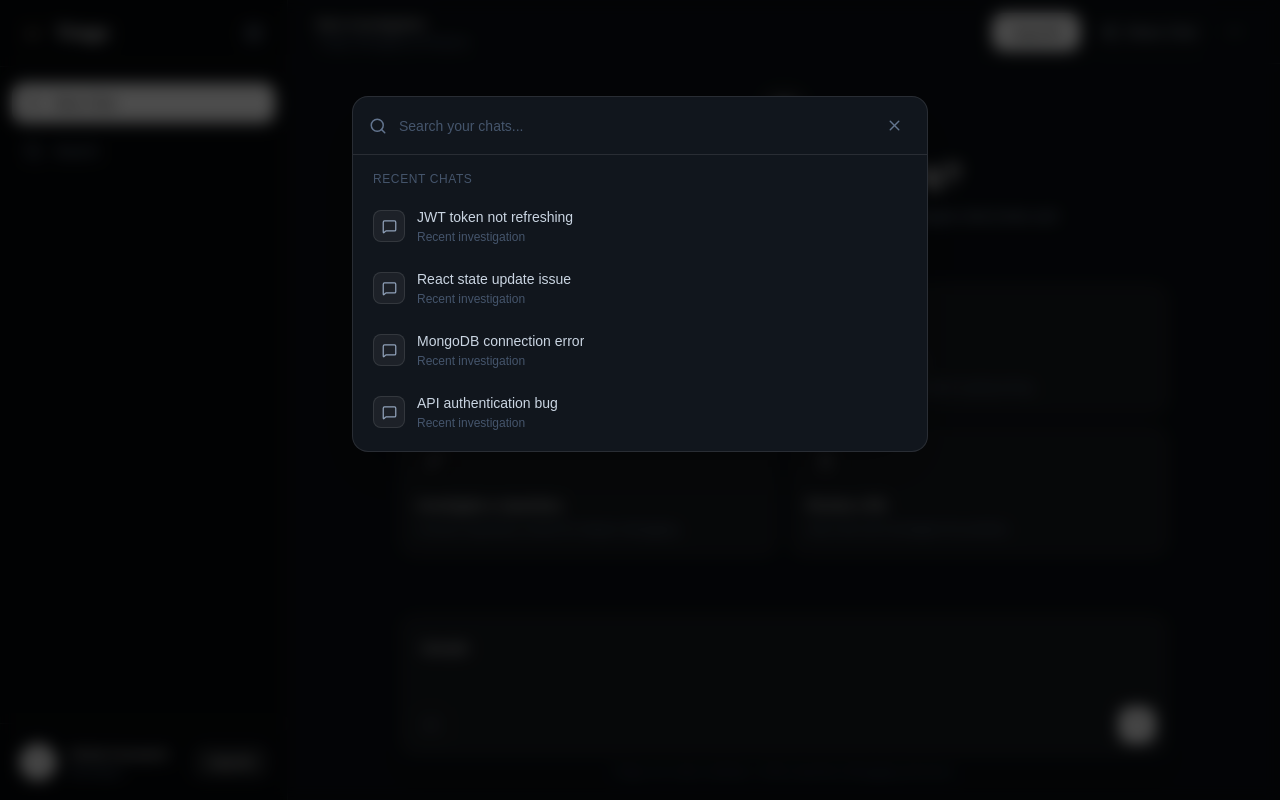
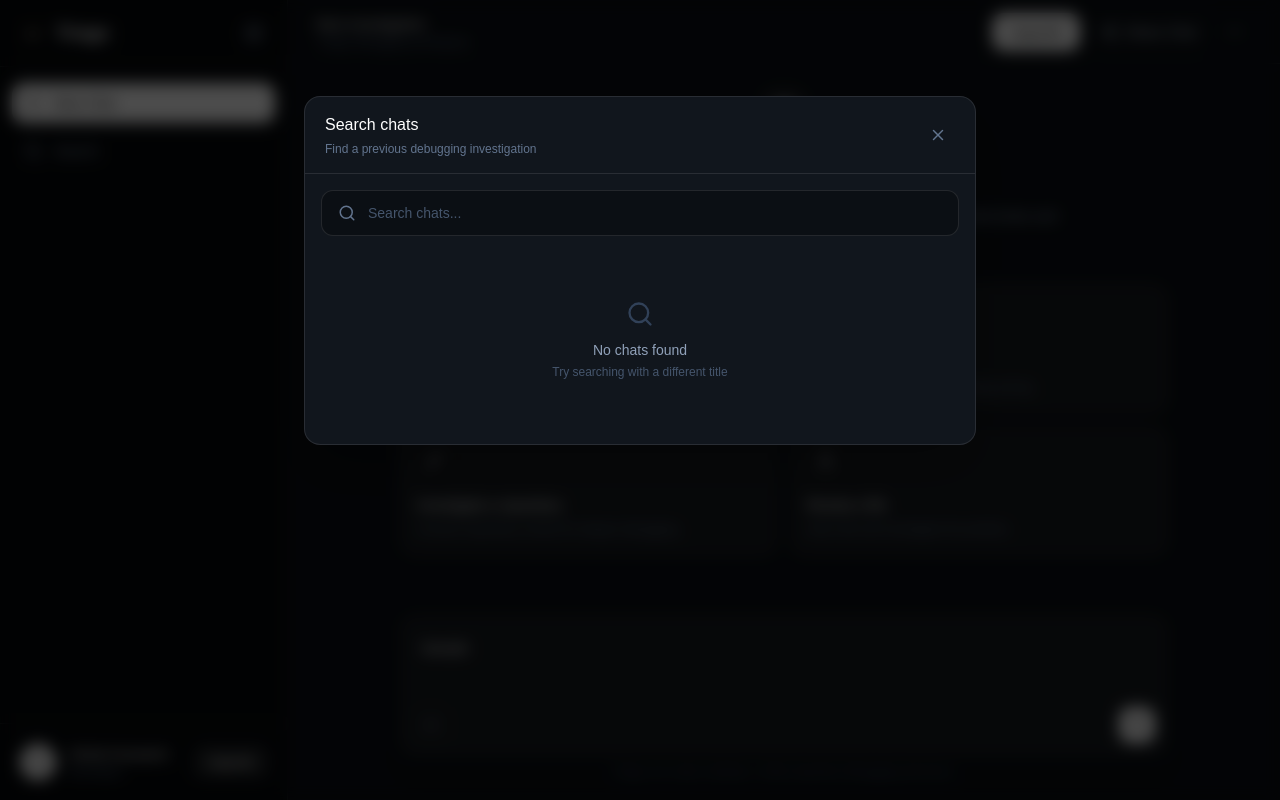
Before and after one commit to vishalgoswami2007/Triage, a React app in the folder frontend/: page /dashboard in a window 1280 px wide. Both pictures are taken after typing "Sample" into the empty fields and a click on the button "Search". Built offline with nearby package versions, Linux system fonts and the light colour scheme; the HTML template or start-up script is replaced by a standard one.

Commit message:
feat: add functional chat search

```diff
--- a/frontend/src/components/dashboard/SearchModal.jsx
+++ b/frontend/src/components/dashboard/SearchModal.jsx
@@ -1,24 +1,75 @@
+import { useMemo, useState } from "react";
 import { Search, X, MessageSquare } from "lucide-react";
 
-function SearchModal({ isOpen, onClose }) {
+function SearchModal({
+  isOpen,
+  onClose,
+  recentChats,
+  pinnedChats,
+  onOpenChat,
+}) {
+  const [query, setQuery] = useState("");
+
+  const chats = useMemo(() => {
+    const mergedChats = [...pinnedChats, ...recentChats];
+
+    const uniqueChats = mergedChats.filter(
+      (chat, index, self) =>
+        index === self.findIndex((item) => item.id === chat.id)
+    );
+
+    if (!query.trim()) {
+      return uniqueChats;
+    }
+
+    return uniqueChats.filter((chat) =>
+      chat.title
+        .toLowerCase()
+        .includes(query.toLowerCase())
+    );
+  }, [query, pinnedChats, recentChats]);
+
   if (!isOpen) return null;
 
-  const chats = [
-    "JWT token not refreshing",
-    "React state update issue",
-    "MongoDB connection error",
-    "API authentication bug",
-  ];
+  const handleOpenChat = (chat) => {
+    onOpenChat(chat);
+    setQuery("");
+    onClose();
+  };
+
+  const handleClose = () => {
+    setQuery("");
+    onClose();
+  };
 
   return (
-    <div className="fixed inset-0 z-50 flex items-start justify-center bg-black/70 px-4 pt-24 backdrop-blur-sm">
-
-      {/* Modal */}
-      <div className="w-full max-w-xl overflow-hidden rounded-2xl border border-white/10 bg-[#11161d] shadow-2xl">
+    <div className="fixed inset-0 z-50 bg-black/70 px-4 pt-24 backdrop-blur-sm">
+      <div className="mx-auto w-full max-w-2xl rounded-2xl border border-white/10 bg-[#11161d] shadow-2xl">
 
         {/* Header */}
-        <div className="flex items-center gap-3 border-b border-white/10 px-4 py-3">
+        <div className="flex items-center justify-between border-b border-white/10 px-5 py-4">
+          <div>
+            <h2 className="text-base font-medium text-white">
+              Search chats
+            </h2>
 
+            <p className="mt-1 text-xs text-slate-500">
+              Find a previous debugging investigation
+            </p>
+          </div>
+
+          <button
+            type="button"
+            onClick={handleClose}
+            className="rounded-lg p-2 text-slate-500 transition hover:bg-white/10 hover:text-white"
+          >
+            <X size={18} />
+          </button>
+        </div>
+
+        {/* Search Input */}
+        <div className="p-4">
+          <div className="flex items-center gap-3 rounded-xl border border-white/10 bg-black/30 px-4">
             <Search
               size={18}
               className="shrink-0 text-slate-500"
@@ -27,51 +78,61 @@ function SearchModal({ isOpen, onClose }) {
             <input
               type="text"
               autoFocus
-            placeholder="Search your chats..."
-            className="flex-1 bg-transparent text-sm text-white outline-none placeholder:text-slate-600"
+              value={query}
+              onChange={(event) => setQuery(event.target.value)}
+              placeholder="Search chats..."
+              className="w-full bg-transparent py-3 text-sm text-white outline-none placeholder:text-slate-600"
             />
-
-          <button
-            type="button"
-            onClick={onClose}
-            className="rounded-lg p-2 text-slate-500 transition hover:bg-white/10 hover:text-white"
-          >
-            <X size={17} />
-          </button>
-
+          </div>
         </div>
 
         {/* Results */}
-        <div className="max-h-80 overflow-y-auto p-2">
+        <div className="max-h-96 overflow-y-auto px-4 pb-4">
 
-          <p className="px-3 py-2 text-xs uppercase tracking-wider text-slate-600">
-            Recent chats
-          </p>
-
+          {chats.length > 0 ? (
+            <div className="space-y-1">
               {chats.map((chat) => (
                 <button
-              key={chat}
+                  key={chat.id}
                   type="button"
+                  onClick={() => handleOpenChat(chat)}
                   className="flex w-full items-center gap-3 rounded-xl px-3 py-3 text-left transition hover:bg-white/10"
                 >
-              <div className="flex h-8 w-8 shrink-0 items-center justify-center rounded-lg border border-white/10 bg-white/5">
+                  <div className="flex h-9 w-9 shrink-0 items-center justify-center rounded-lg bg-white/5">
                     <MessageSquare
-                  size={15}
+                      size={16}
                       className="text-slate-400"
                     />
                   </div>
 
                   <div className="min-w-0">
-                <p className="truncate text-sm text-slate-300">
-                  {chat}
+                    <p className="truncate text-sm text-slate-200">
+                      {chat.title}
                     </p>
 
                     <p className="mt-0.5 text-xs text-slate-600">
-                  Recent investigation
+                      Debugging investigation
                     </p>
                   </div>
                 </button>
               ))}
+            </div>
+          ) : (
+            <div className="flex flex-col items-center justify-center py-12 text-center">
+              <Search
+                size={28}
+                className="mb-3 text-slate-700"
+              />
+
+              <p className="text-sm text-slate-400">
+                No chats found
+              </p>
+
+              <p className="mt-1 text-xs text-slate-600">
+                Try searching with a different title
+              </p>
+            </div>
+          )}
 
         </div>
 
--- a/frontend/src/pages/Dashboard.jsx
+++ b/frontend/src/pages/Dashboard.jsx
@@ -153,6 +153,9 @@ function Dashboard() {
       <SearchModal
         isOpen={showSearch}
         onClose={() => setShowSearch(false)}
+        recentChats={recentChats}
+        pinnedChats={pinnedChats}
+        onOpenChat={handleOpenChat}
       />
 
       <ShareModal
```
Lines whose indentation alone changed are shown as unchanged.
